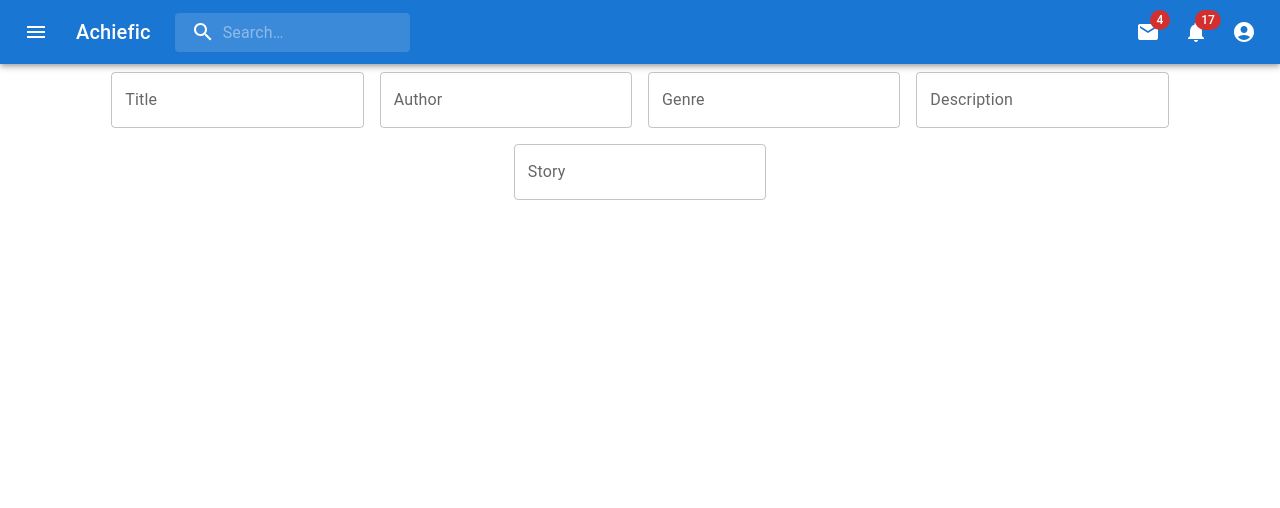
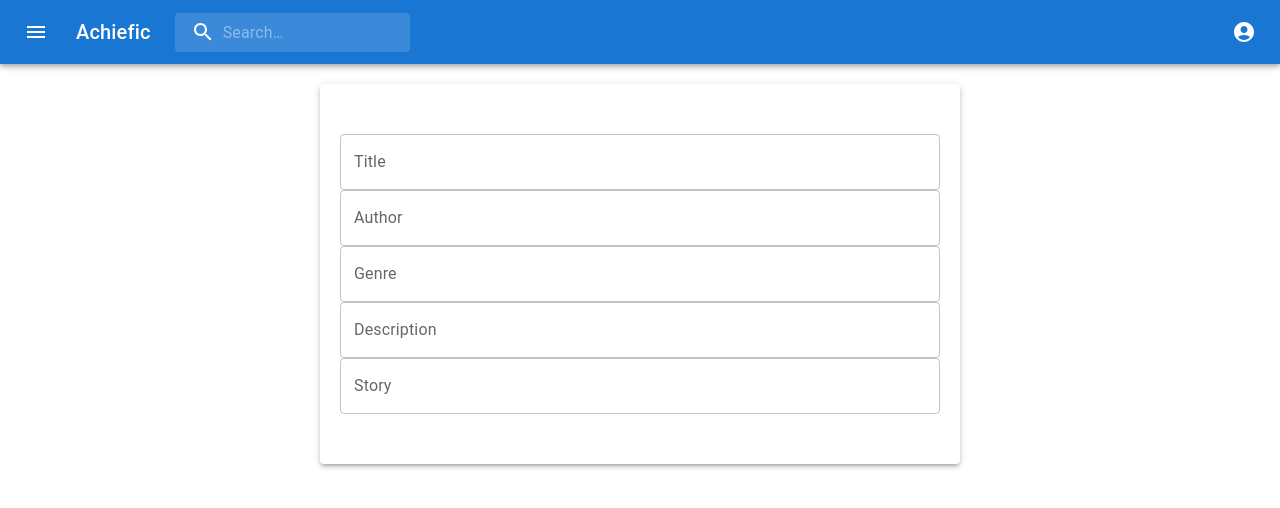
Before and after one commit to SjoerdJoosen/Achiefic, a React (Create React App) app in the folder achiefic-frontend/: page / in a window 1280 px wide. Shown: the top 508 px of the page. Built offline with nearby package versions, Linux system fonts and the light colour scheme.

Commit message:
Changed pom.xml for Sonarcloud

```diff
--- a/achiefic-frontend/src/Components/Navbar.js
+++ b/achiefic-frontend/src/Components/Navbar.js
@@ -185,21 +185,6 @@ export default function Navbar() {
             />
           </Search>
           <Box sx={{ flexGrow: 1 }} />
-          <Box sx={{ display: { xs: 'none', md: 'flex' } }}>
-            <IconButton size="large" aria-label="show 4 new mails" color="inherit">
-              <Badge badgeContent={4} color="error">
-                <MailIcon />
-              </Badge>
-            </IconButton>
-            <IconButton
-              size="large"
-              aria-label="show 17 new notifications"
-              color="inherit"
-            >
-              <Badge badgeContent={17} color="error">
-                <NotificationsIcon />
-              </Badge>
-            </IconButton>
             <IconButton
               size="large"
               edge="end"
@@ -211,7 +196,6 @@ export default function Navbar() {
             >
               <AccountCircle />
             </IconButton>
-          </Box>
           <Box sx={{ display: { xs: 'flex', md: 'none' } }}>
             <IconButton
               size="large"
--- a/achiefic-frontend/src/Components/StoryForm.js
+++ b/achiefic-frontend/src/Components/StoryForm.js
@@ -1,52 +1,32 @@
 import * as React from 'react';
-import Box from '@mui/material/Box';
 import TextField from '@mui/material/TextField';
+import { Container } from '@mui/system';
+import { Paper } from '@mui/material';
 
 export default function StoryForm() {
   const [value, setValue] = React.useState('Controlled');
 
+  const paperStyle = {padding: '50px 20px', width:600,margin:"20px auto"}
   const handleChange = (event) => {
     setValue(event.target.value);
+
   };
 
   return (
-    <Box
-      component="form"
-      sx={{
-        '& .MuiTextField-root': { m: 1, width: '25ch' },
-      }}
-      noValidate
-      autoComplete="off"
-    >
-      <div>
-        <TextField
-          id="outlined-textarea"
-          label="Title"
-          placeholder="Placeholder"
-        />
-        <TextField
-          id="outlined-textarea"
-          label="Author"
-          placeholder="Placeholder"
-        />
-        <TextField
-          id="outlined-textarea"
-          label="Genre"
-          placeholder="Placeholder"
-        />
-        <TextField
-          id="outlined-textarea"
-          label="Description"
-          placeholder="Placeholder"
-        />
-        <TextField
-          id="outlined-textarea"
-          label="Story"
-          placeholder="Placeholder"
-          multiline
-        />
 
-      </div>
-    </Box>
+      <Container>
+          <Paper elevation = {3} style = {paperStyle}>
+
+        <form noValidate autoComplete= "off">
+
+          <TextField id="outlined-textarea" label="Title" variant="outlined" fullWidth/>
+          <TextField id="outlined-textarea" label="Author"variant="outlined" fullWidth/>
+          <TextField id="outlined-textarea" label="Genre"variant="outlined" fullWidth/>
+          <TextField id="outlined-textarea" label="Description"variant="outlined" fullWidth/>
+          <TextField id="outlined-textarea" label="Story" multiline variant="outlined" fullWidth/>
+
+        </form>
+        </Paper>
+      </Container>
   );
 }
```
Also changed, not shown: 1 other file (tests, documents, lock files or other folders).
